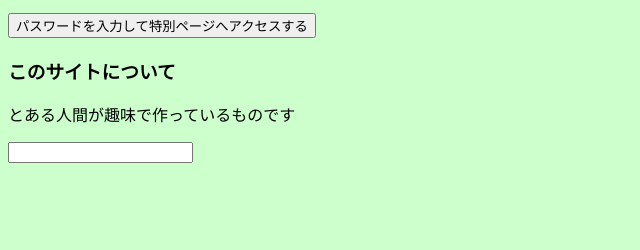
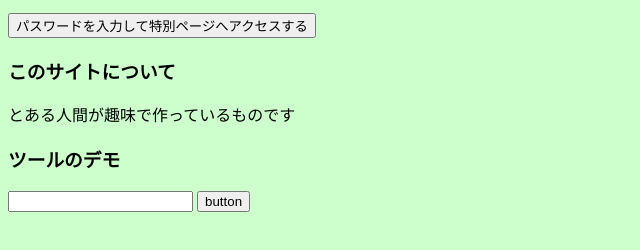
Before and after one commit to zeptoweb/zeptoweb.github.io, a plain HTML site: page index.html in a window 1280 px wide. Shown: the part 116-366 px from the top of the page, without its empty margins (0-640 px from the left). Drawn offline with Linux system fonts and the light colour scheme.

Commit message:
Update index.html

```diff
--- a/index.html
+++ b/index.html
@@ -17,6 +17,8 @@
     <input type="button" value="パスワードを入力して特別ページへアクセスする" onclick="gate();">
     <h3>このサイトについて</h3>
     <p>とある人間が趣味で作っているものです</p>
+    <h3>ツールのデモ</h3>
     <input />
+    <button >button</button>
   </body>
 </html>
```
